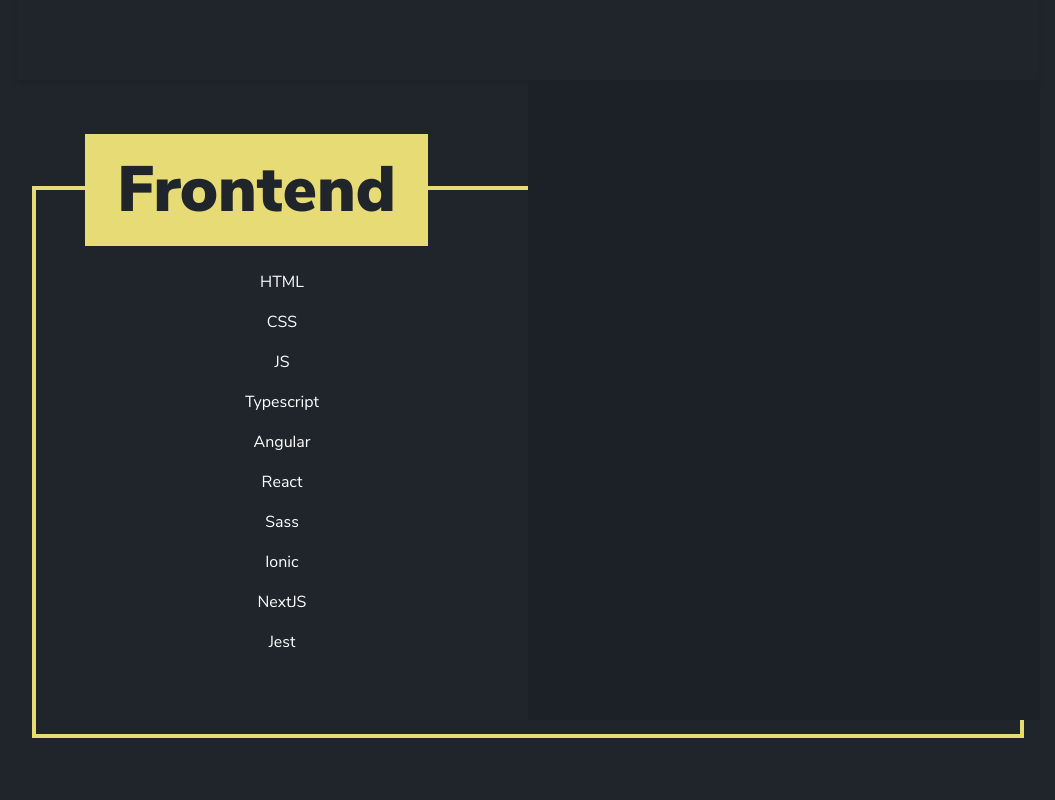
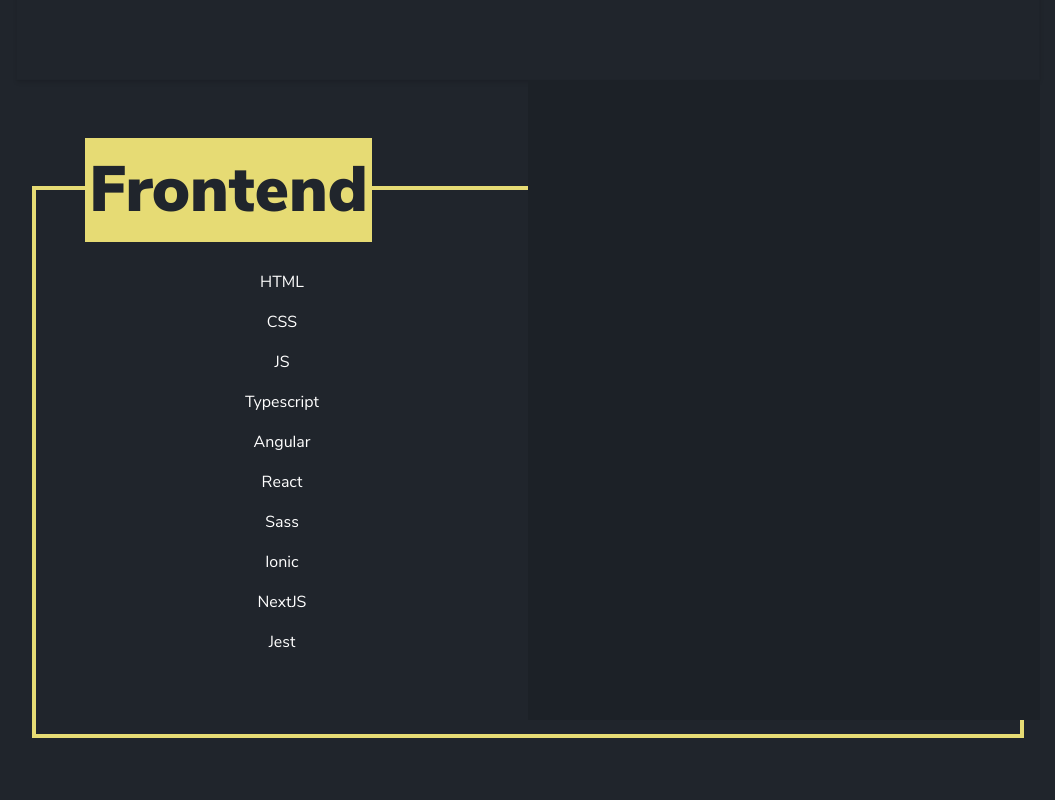
Before and after one commit to sidthesloth92/db-portfolio, a Next.js app: page /about in a window 1280 px wide. Shown: the part 1440-2240 px from the top of the page, without its empty margins (112-1167 px from the left). Built offline with nearby package versions, Linux system fonts and the light colour scheme.

Commit message:
refactor(about): change animation for skill header

```diff
--- a/src/components/skills-section/SkillsSection.animation.ts
+++ b/src/components/skills-section/SkillsSection.animation.ts
@@ -54,10 +54,7 @@ export const headerVariants = {
     transform: 'translate(0%, -50%) scaleY(0)'
   },
   open: {
-    transform: 'translate(0%, -50%) scaleY(1)',
-    transition: {
-      when: 'beforeChildren'
-    }
+    transform: 'translate(0%, -50%) scaleY(1)'
   }
 };
 
@@ -66,11 +63,10 @@ export const headerVariants = {
  */
 export const headerContentVariants = {
   closed: {
-    transform: 'translateX(150%)'
+    width: '0%'
   },
   open: {
-    delay: 0.5,
-    transform: 'translateX(0%)',
+    width: '100%',
     transition: {
       duration: 0.6,
       ease: [0.79, -0.01, 0, 0.99]
--- a/src/components/skills-section/SkillsSection.component.tsx
+++ b/src/components/skills-section/SkillsSection.component.tsx
@@ -58,16 +58,15 @@ const SkillsSection: React.FC<SkillsSectionProps> = ({
         <motion.div
           variants={headerVariants}
           style={{ left: '5%' }}
-          className={`skill-title absolute top-0 font-black text-4xl lg:text-6xl bg-${
-            theme === 'primary' ? 'primary-tint' : 'secondary-tint'
-          } text-dark px-8 py-2 overflow-hidden`}>
+          className={`absolute top-0 text-4xl lg:text-6xl font-black bg-dark text-${theme} overflow-hidden px-1 py-1`}>
+          {title}
           <motion.div
-            variants={headerContentBackgroundVariants}
-            className={`absolute top-0 left-0 bg-${theme} w-full h-full`}></motion.div>
-          <motion.div className="w-full" variants={headerContentVariants}>
+            variants={headerContentVariants}
+            className={`absolute top-0 left-0 text-4xl lg:text-6xl text-dark bg-${theme} h-full overflow-hidden px-1 py-1`}>
             {title}
           </motion.div>
         </motion.div>
+
         <motion.ul
           className="w-1/2 mx-2 lg:mx-4 text-center"
           variants={skillsListVariants}>
--- a/tailwind.config.js
+++ b/tailwind.config.js
@@ -9,7 +9,7 @@ module.exports = {
   purge: {
     content: ['./src/**/*.{js,ts,jsx,tsx}'],
     options: {
-      whitelist: ['bg-primary']
+      whitelist: ['bg-primary', 'border-primary', 'border-secondary']
     }
   },
   theme: {
```
